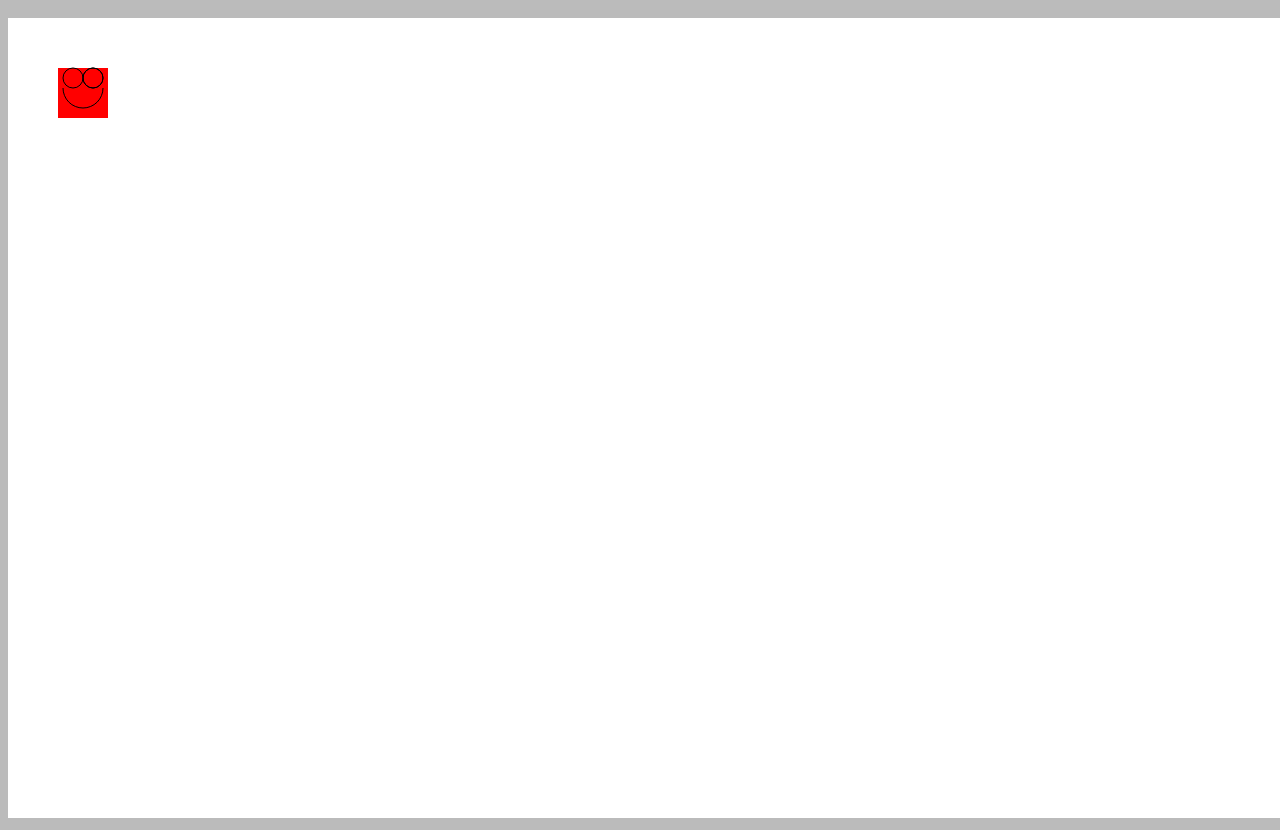
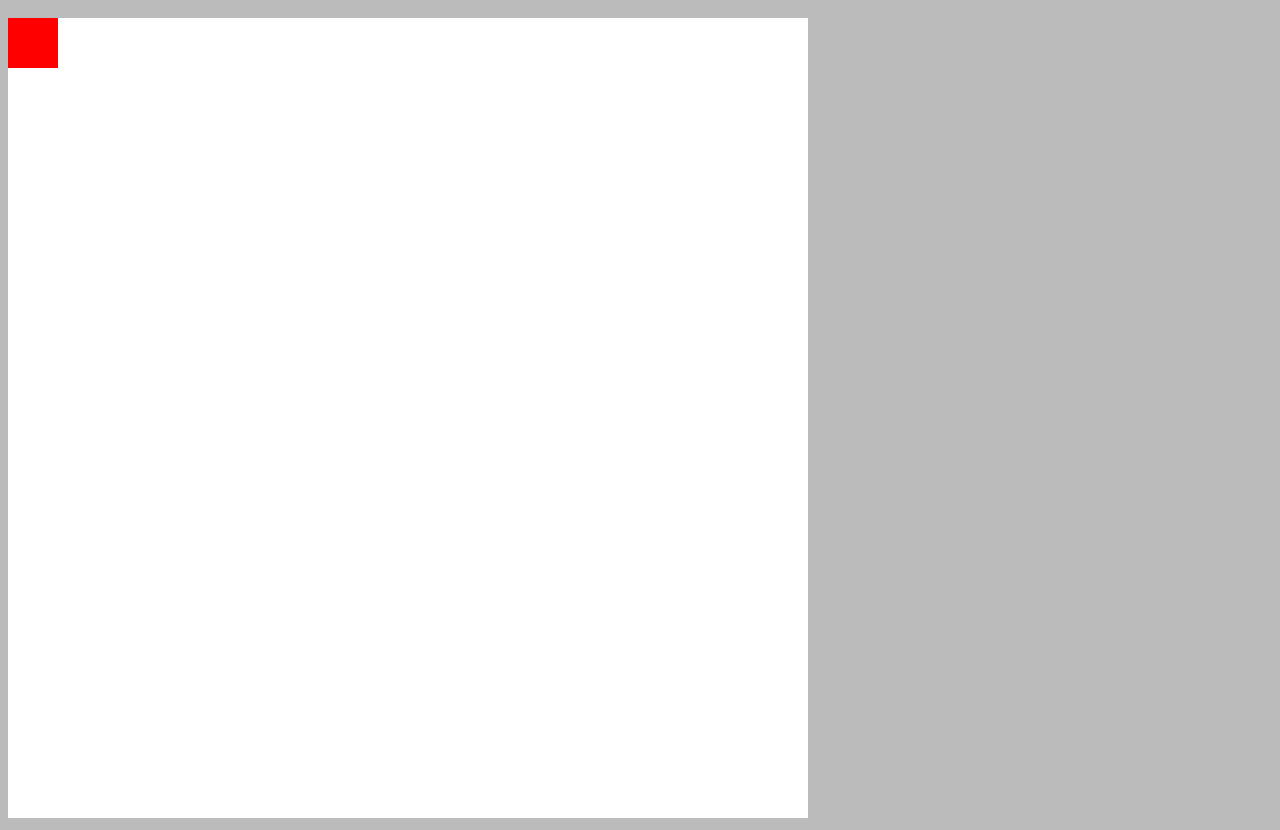
Before and after one commit to cosmin1123/TheImpossibleGame, a plain HTML site: page TheImpossibleGame/TheImpossibleGame/08-acceleration-3.html in a window 1280 px wide. Drawn offline with Linux system fonts and the light colour scheme; files that its build step writes are made by us from their sources.

Commit message:
partial resolved tele bug

```diff
--- a/TheImpossibleGame/TheImpossibleGame/08-acceleration-3.html
+++ b/TheImpossibleGame/TheImpossibleGame/08-acceleration-3.html
@@ -2,34 +2,31 @@
 <html>
   <head>
     <meta charset="utf-8">
-    <title>The Impossible Game</title>
+    <title>Acceleration 3</title>
     <link rel="stylesheet" href="../include/style.css">
   </head>
   <body>
     <header>
 
     </header>
-    <canvas id="canvas" width="400" height="400"></canvas>
+    <canvas id="canvas" width="800" height="800"></canvas>
 
 
-    <script src="./js/utils.js"></script>
-    <script src="./js/classes/player.js"></script>
+    <script src="js/utils.js"></script>
+    <script src="./js/classes/Player.js"></script>
     <script>
         window.onload = function () {
+            var canvas = document.getElementById('canvas');
+            context = canvas.getContext('2d');
 
-            var canvas = document.getElementById('canvas')
-            canvas.width = window.innerWidth;
-            canvas.height = window.innerHeight;
-          context = canvas.getContext('2d'),
-
-          player = new Player(),
+                player = new Player();
                 vx = 0,
                 vy = 0,
                 ax = 0,
                 ay = 0;
 
-      player.x = player.size;
-      player.y = player.size;
+            player.x = 0;
+            player.y = 0;
 
             window.addEventListener('keydown', function (event) {
                 switch (event.keyCode) {
@@ -49,20 +46,19 @@
             }, false);
 
             window.addEventListener('keyup', function () {
+                ax = 0;
+                ay = 0;
                 vx = 0;
                 vy = 0;
-        ax = 0;
-        ay = 0;
-
             }, false);
 
-      (function drawFrame () {
+            (function drawFrame() {
                 window.requestAnimationFrame(drawFrame, canvas);
                 context.clearRect(0, 0, canvas.width, canvas.height);
 
-        if( vx < 3 && vx > -3)
+                if( vx < 4 && vx > -4)
                     vx += ax;
-        if( vy < 3 && vy > -3)
+                if(vy < 4 && vy > -4)
                     vy += ay;
                 player.x += vx;
                 player.y += vy;
--- a/TheImpossibleGame/TheImpossibleGame/js/classes/player.js
+++ b/TheImpossibleGame/TheImpossibleGame/js/classes/player.js
@@ -13,7 +13,7 @@ function Player (size, color) {
 Player.prototype.draw = function (context) {
   context.save();
   context.translate(this.x, this.y);
-//  context.scale(this.scaleX, this.scaleY);
+  context.scale(this.scaleX, this.scaleY);
 
   context.lineWidth = this.lineWidth;
   context.fillStyle = this.color;
@@ -26,18 +26,16 @@ Player.prototype.draw = function (context) {
 
   context.beginPath();
   context.arc(25, 20, 20, 0, 1 * Math.PI);
-  context.stroke();
+//  context.stroke();
 
   context.beginPath();
   context.arc(15, 10, 10, 0, 2 * Math.PI);
-  context.stroke();
+//  context.stroke();
 
   context.beginPath();
   context.arc(35, 10, 10, 0, 2 * Math.PI);
-  context.stroke();
+ // context.stroke();
 
-  if (this.lineWidth > 0) {
-    context.stroke();
-  }
+
   context.restore();
 };
```
Lines whose indentation alone changed are shown as unchanged.
